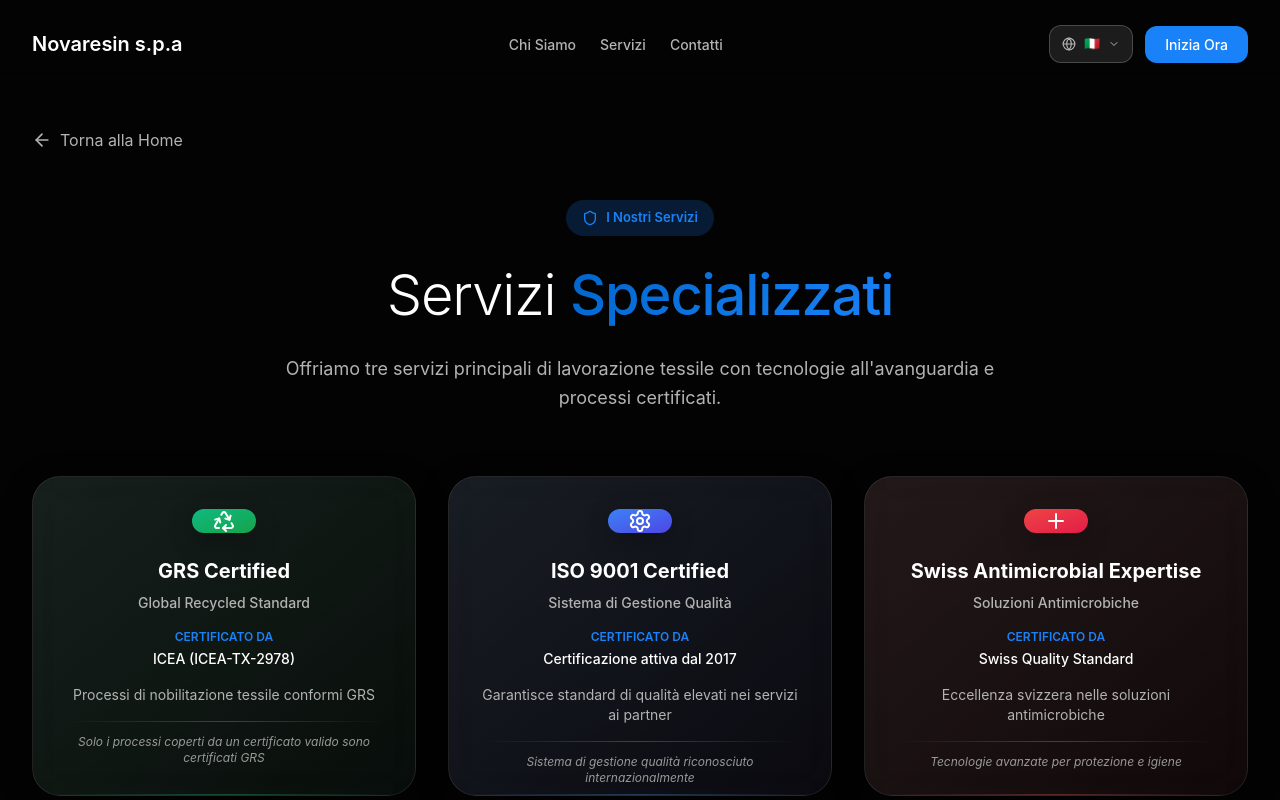
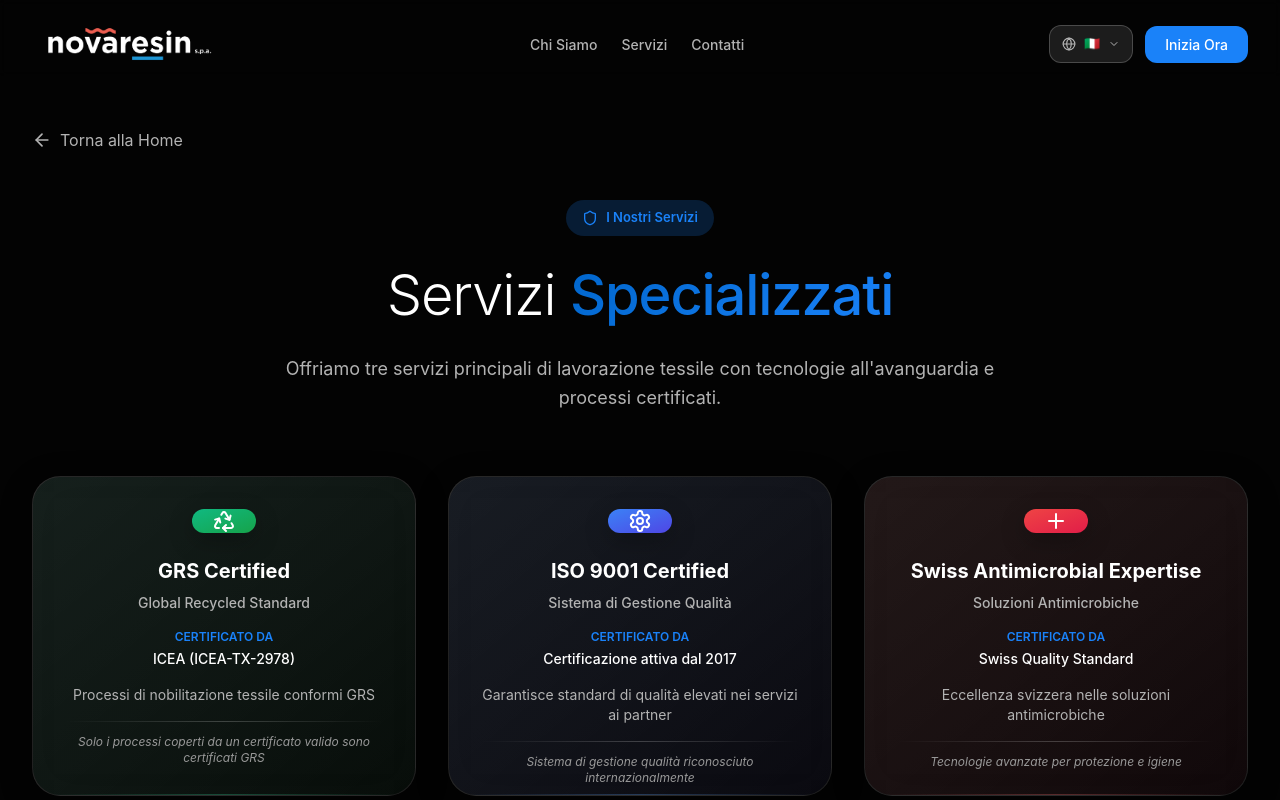
Before and after one commit to Chaba02/assalam-cant, a React (Vite) app: page /services in a window 1280 px wide. Shown: the top 800 px of the page. Built offline with nearby package versions, Linux system fonts and the light colour scheme.

Commit message:
navbar cool

```diff
--- a/src/components/ChappNavbar.tsx
+++ b/src/components/ChappNavbar.tsx
@@ -17,6 +17,11 @@ const ChappNavbar = () => {
     };
     window.addEventListener('scroll', handleScroll);
     return () => window.removeEventListener('scroll', handleScroll);
+  }, []);
+
+  // Scroll to top on page refresh
+  useEffect(() => {
+    window.scrollTo(0, 0);
   }, []);
 
   useEffect(() => {
@@ -87,7 +92,7 @@ const ChappNavbar = () => {
 
   return (
     <nav
-      className={`fixed top-0 left-0 right-0 z-50 transition-all duration-500 ${isScrolled
+      className={`fixed top-0 left-0 right-0 z-50 transition-all duration-500 animate-navbar-appear ${isScrolled
         ? 'glass-dark shadow-glass-dark backdrop-blur-xl opacity-95'
         : 'bg-transparent backdrop-blur-sm opacity-100'
         }`}
@@ -96,11 +101,16 @@ const ChappNavbar = () => {
         <div className="flex items-center justify-between h-14 sm:h-16">
           {/* Logo */}
           <div className="flex items-center">
-            <button
-              onClick={handleLogoClick}
-              className="text-heading-lg text-chapp-white font-display hover:text-chapp-accent-blue transition-colors duration-300"
-            >
-              Novaresin s.p.a
+                         <button
+               onClick={handleLogoClick}
+               className="group transition-all duration-300 hover:scale-105 focus:outline-none rounded-lg p-1"
+               aria-label="Torna all'inizio"
+             >
+              <img
+                src={"/novaresin_logo.png"}
+                alt="Novaresin s.p.a"
+                className="w-22 h-12 transition-all duration-300 group-hover:drop-shadow-[0_0_8px_rgba(59,130,246,0.3)] group-hover:brightness-110"
+              />
             </button>
           </div>
 
--- a/src/styles/animations.css
+++ b/src/styles/animations.css
@@ -79,6 +79,22 @@ html {
   scroll-behavior: smooth;
 }
 
+/* Animazione per la comparsa della navbar */
+@keyframes navbar-appear {
+  0% {
+    transform: translateY(-100%);
+    opacity: 0;
+  }
+  100% {
+    transform: translateY(0);
+    opacity: 1;
+  }
+}
+
+.animate-navbar-appear {
+  animation: navbar-appear 0.8s cubic-bezier(0.25, 0.46, 0.45, 0.94) forwards;
+}
+
 /* Ottimizzazioni per performance */
 .animate-scroll-smooth {
   will-change: transform;
@@ -86,6 +102,7 @@ html {
 
 .animate-float,
 .animate-float-delayed,
-.animate-pulse-slow {
+.animate-pulse-slow,
+.animate-navbar-appear {
   will-change: transform, opacity;
 }
```
Also changed, not shown: public/novaresin_logo.png (added).
